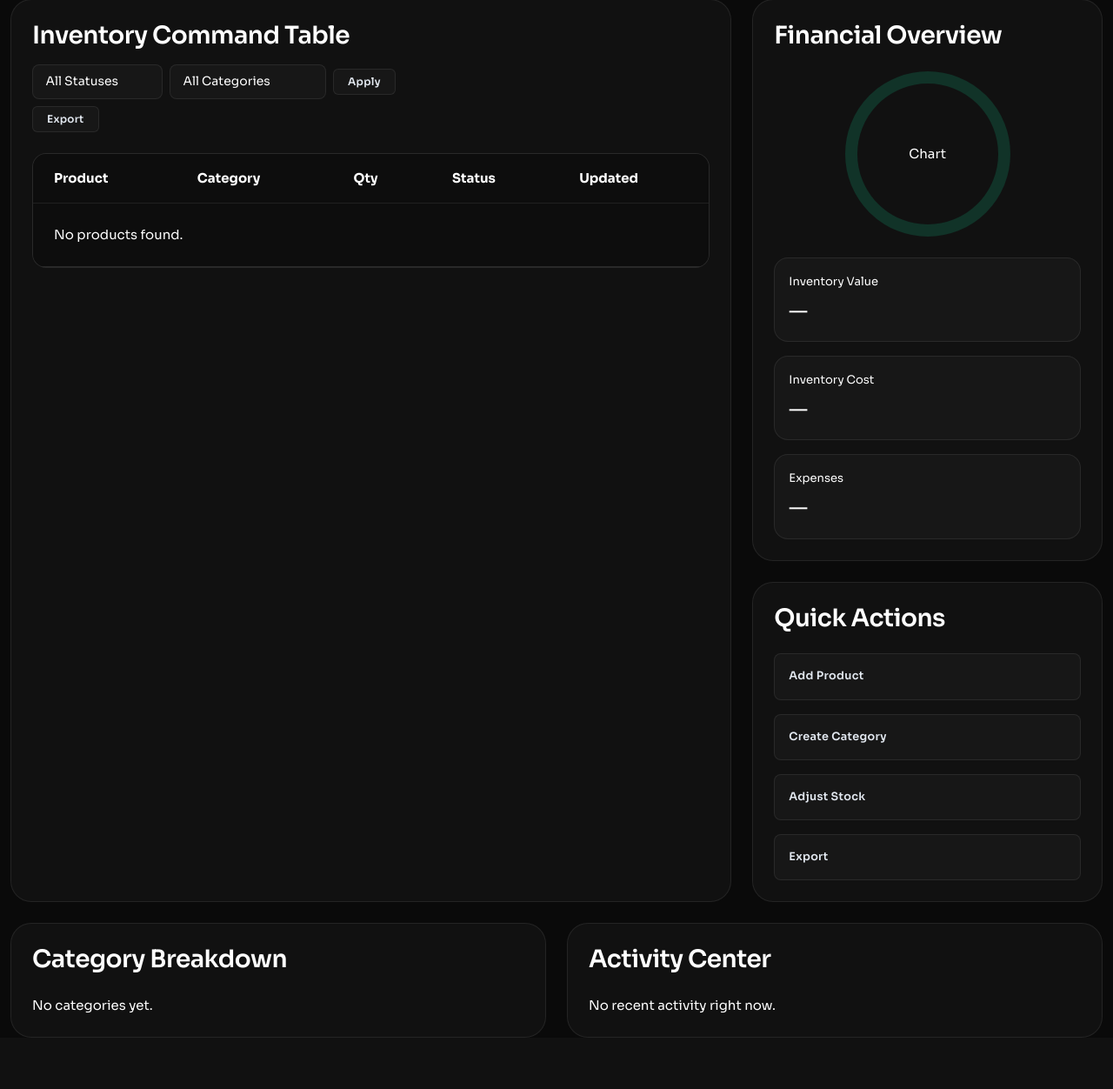
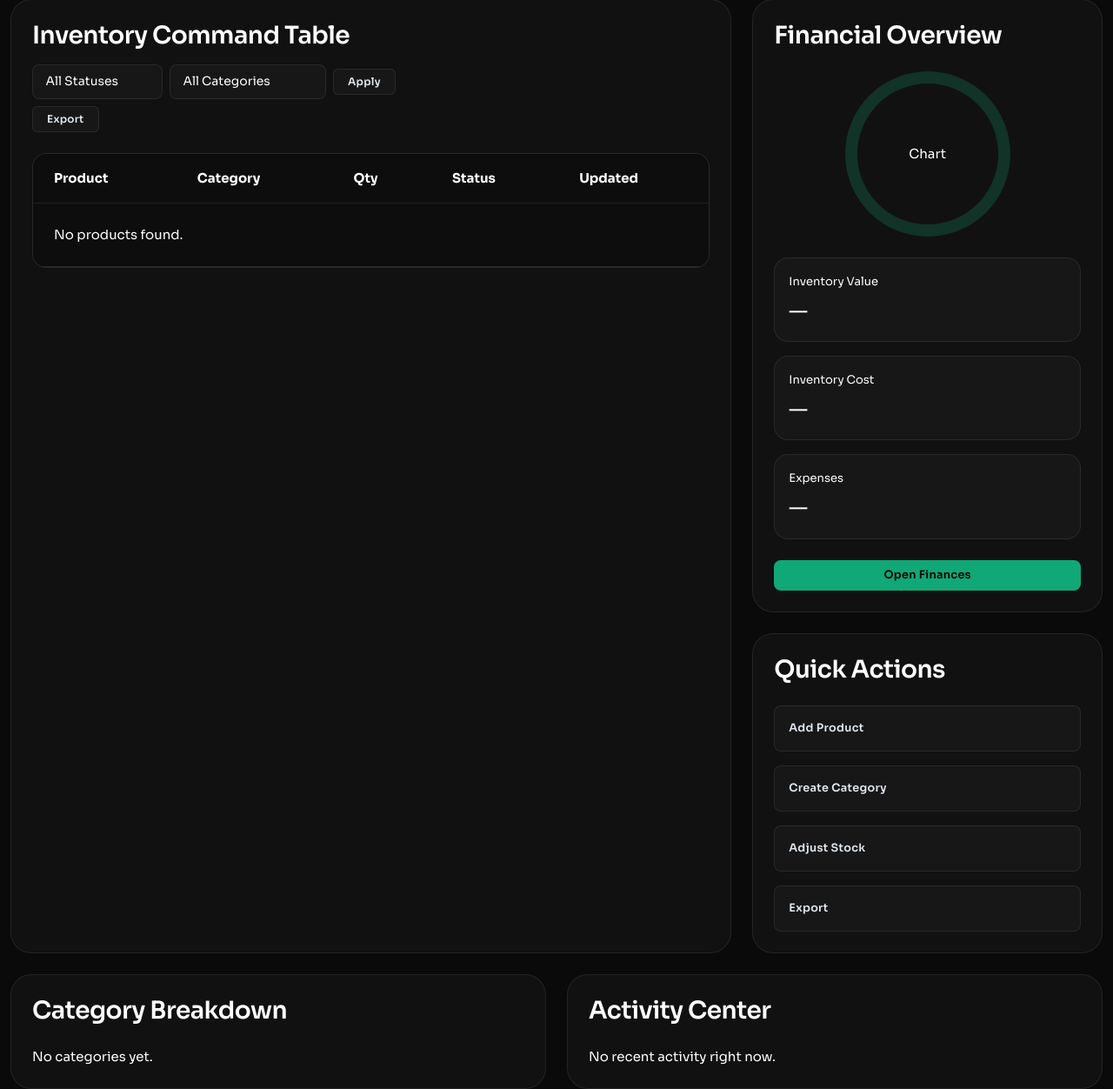
Before and after one commit to NMSU-CS-CS371/team-project-real-inventoryiq, a Django app: page / in a window 1280 px wide. Shown: the part 548-1800 px from the top of the page at 87% size. Before the commit the page ends 1741 px from the top, so only its background shows below. Run offline with Django 4.2, Linux system fonts and the light colour scheme; the visitor is signed in with stand-in values (Sample User, id 1); data that the repository does not hold is empty.

Commit message:
Connect dashboard financial overview to finances page

```diff
--- a/templates/inventory/dashboard.html
+++ b/templates/inventory/dashboard.html
@@ -342,6 +342,10 @@
                                     <div class="fs-4 text-white mt-1">—</div>
                                 </div>
                             </div>
+
+                            <div class="mt-4">
+                                <a href="{% url 'finances' %}" class="btn btn-emerald w-100 py-2">Open Finances</a>
+                            </div>
                         </div>
 
                         <!-- QUICK ACTIONS -->
```
